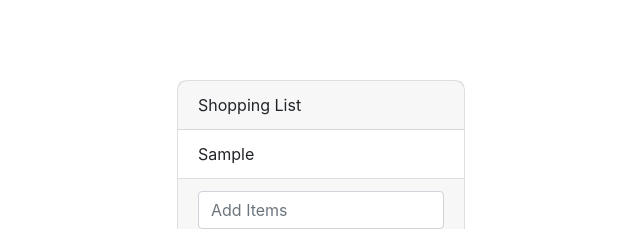
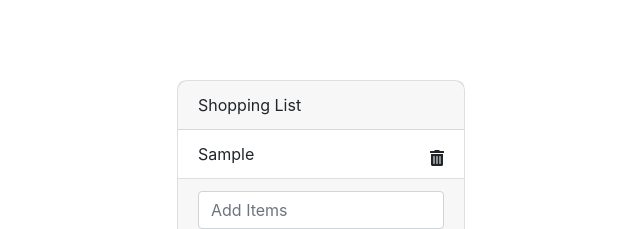
Before and after one commit to vishnumd91/IIHT-Shopping-List, a React (Create React App) app: page / in a window 1280 px wide. Both pictures are taken after typing "Sample" into the empty fields and a click on the button "Add". Shown: the top 229 px of the page, without its empty margins (319-959 px from the left). Built offline with nearby package versions, Linux system fonts and the light colour scheme.

Commit message:
Adding Style instead of functionality

```diff
--- a/public/index.html
+++ b/public/index.html
@@ -12,10 +12,11 @@
     <link rel="apple-touch-icon" href="%PUBLIC_URL%/logo192.png" />
     <link rel="manifest" href="%PUBLIC_URL%/manifest.json" />
     <link rel="stylesheet" href="https://stackpath.bootstrapcdn.com/bootstrap/4.4.1/css/bootstrap.min.css" integrity="sha384-Vkoo8x4CGsO3+Hhxv8T/Q5PaXtkKtu6ug5TOeNV6gBiFeWPGFN9MuhOf23Q9Ifjh" crossorigin="anonymous">
+    <link rel="stylesheet" href="https://pro.fontawesome.com/releases/v5.10.0/css/all.css" integrity="sha384-AYmEC3Yw5cVb3ZcuHtOA93w35dYTsvhLPVnYs9eStHfGJvOvKxVfELGroGkvsg+p" crossorigin="anonymous"/>
     <script src="https://code.jquery.com/jquery-3.4.1.slim.min.js" integrity="sha384-J6qa4849blE2+poT4WnyKhv5vZF5SrPo0iEjwBvKU7imGFAV0wwj1yYfoRSJoZ+n" crossorigin="anonymous"></script>
     <script src="https://cdn.jsdelivr.net/npm/popper.js@1.16.0/dist/umd/popper.min.js" integrity="sha384-Q6E9RHvbIyZFJoft+2mJbHaEWldlvI9IOYy5n3zV9zzTtmI3UksdQRVvoxMfooAo" crossorigin="anonymous"></script>
     <script src="https://stackpath.bootstrapcdn.com/bootstrap/4.4.1/js/bootstrap.min.js" integrity="sha384-wfSDF2E50Y2D1uUdj0O3uMBJnjuUD4Ih7YwaYd1iqfktj0Uod8GCExl3Og8ifwB6" crossorigin="anonymous"></script>
-    <title>React App</title>
+    <title>Shopping List</title>
   </head>
   <body>
     <noscript>You need to enable JavaScript to run this app.</noscript>
--- a/src/components/Card.css
+++ b/src/components/Card.css
@@ -8,3 +8,10 @@
     border-top-right-radius: 10px;
     width: 18rem;
 }
+.trash {
+    display: flex;
+    flex-direction: row-reverse;
+    justify-content: flex-start;
+    margin-top: -1rem;
+    cursor: pointer;
+}
--- a/src/components/Card.js
+++ b/src/components/Card.js
@@ -24,6 +24,10 @@ function Card(props) {
         setItem('')
     }
 
+    const handleDeleteClick = () => {
+
+    }
+
     return (
         <div className = 'cardStyle'>
             <div className="card">
@@ -32,7 +36,10 @@ function Card(props) {
                 </div>
             <ul className="list-group list-group-flush">
                 {list.map((data, index) =>
-                     <li key={index} className="list-group-item">{data}</li>
+                <>
+                     <li key={index} className="list-group-item">{data}<span className='trash'><i onClick={handleDeleteClick} className="fas fa-trash-alt"></i></span></li>
+
+                </>
                 )}
 
 
```
